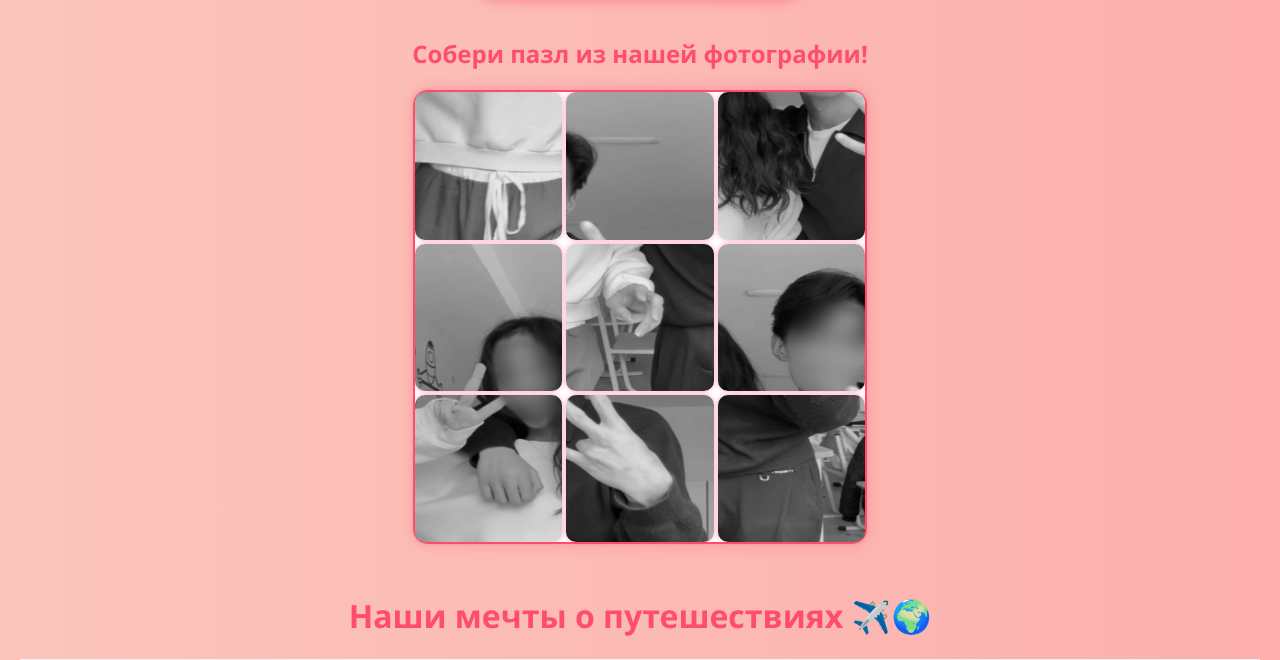
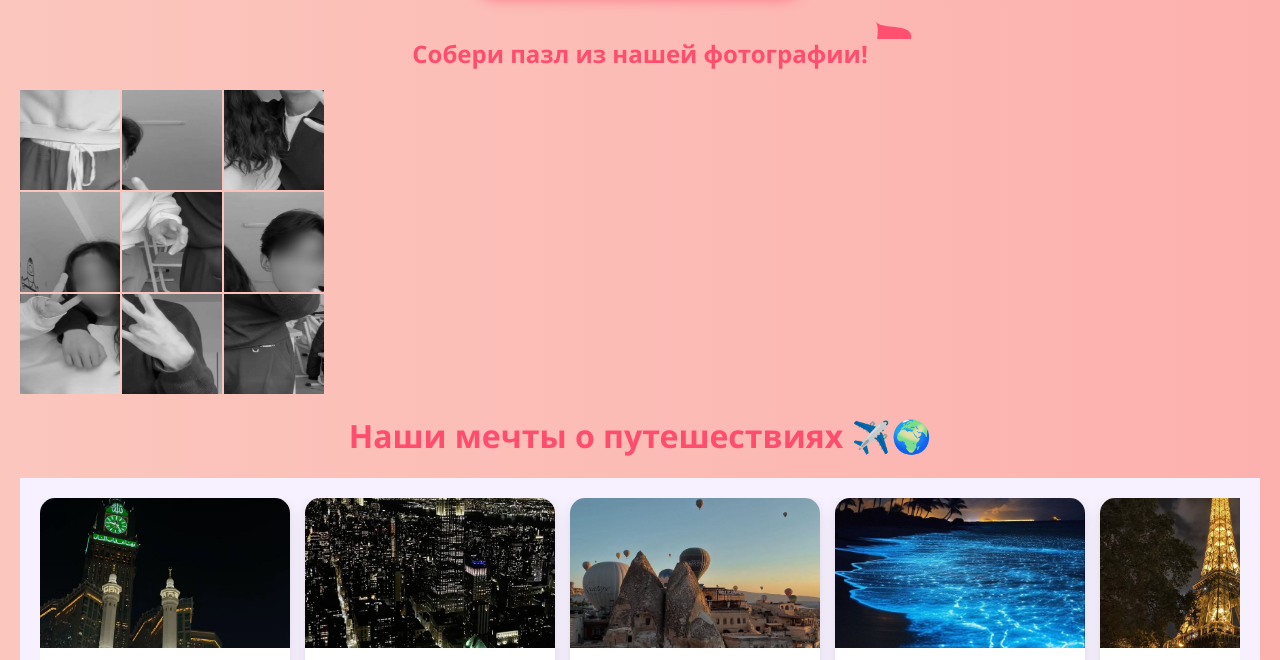
Before and after one commit to neihech/Test, a plain HTML site: page index.html in a window 1280 px wide. Shown: the part 761-1421 px from the top of the page. Drawn offline with nearby package versions, Linux system fonts and the light colour scheme.

Commit message:
Update style.css

```diff
--- a/style.css
+++ b/style.css
@@ -154,41 +154,23 @@ p {
 
 /* Пазл */
 
-.puzzle {
-  width: 90vw;
-  max-width: 450px;
-  aspect-ratio: 1 / 1;
-  margin: 20px auto 50px;
+
+#puzzle {
   display: grid;
-  grid-template-columns: repeat(3, 1fr);
-  grid-template-rows: repeat(3, 1fr);
-  gap: 4px;
-  border: 2px solid #ff4d6d;
-  user-select: none;
-  touch-action: none;
-  border-radius: 15px;
-  background: white;
-  box-shadow: 0 0 15px rgba(255,77,109,0.3);
+  grid-template-columns: repeat(3, 100px);
+  grid-template-rows: repeat(3, 100px);
+  gap: 2px;
+  width: 302px;
+  height: 302px;
+  position: relative;
 }
 
 .puzzle-piece {
-  background-image: url('img/photo_2025-06-02_01-07-12.jpg');
-  background-size: 300% 300%; /* 3x3 */
-  border-radius: 10px;
-  box-shadow: 0 0 5px rgba(255,77,109,0.5);
-  touch-action: none;
-  user-select: none;
+  width: 100px;
+  height: 100px;
+  background-size: 300% 300%;
   cursor: grab;
-  display: flex;
-  justify-content: center;
-  align-items: center;
-  font-size: 1.5rem;
-  transition: box-shadow 0.3s ease;
-}
-.puzzle-piece.dragging {
-  opacity: 0.6;
-  cursor: grabbing;
-  box-shadow: 0 0 15px #ff2a53;
+  transition: transform 0.2s;
 }
 
 /* Кнопка "Я тебя люблю" */
```
